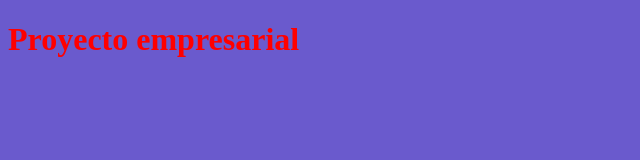
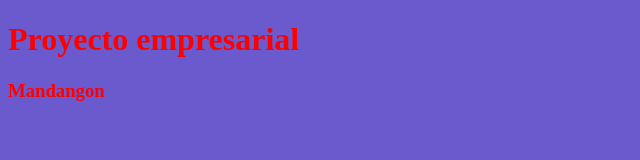
Before and after one commit to devdani672/cursoGit, a plain HTML site: page index.html in a window 1280 px wide. Shown: the whole page, without its empty margins (0-640 px from the left). Drawn offline with Linux system fonts and the light colour scheme.

Commit message:
nuevo cambio

```diff
--- a/index.html
+++ b/index.html
@@ -8,6 +8,6 @@
 </head>
 <body>
 	<h1>Proyecto empresarial</h1>
-
+	<h3>Mandangon</h3>
 </body>
 </html>
```
